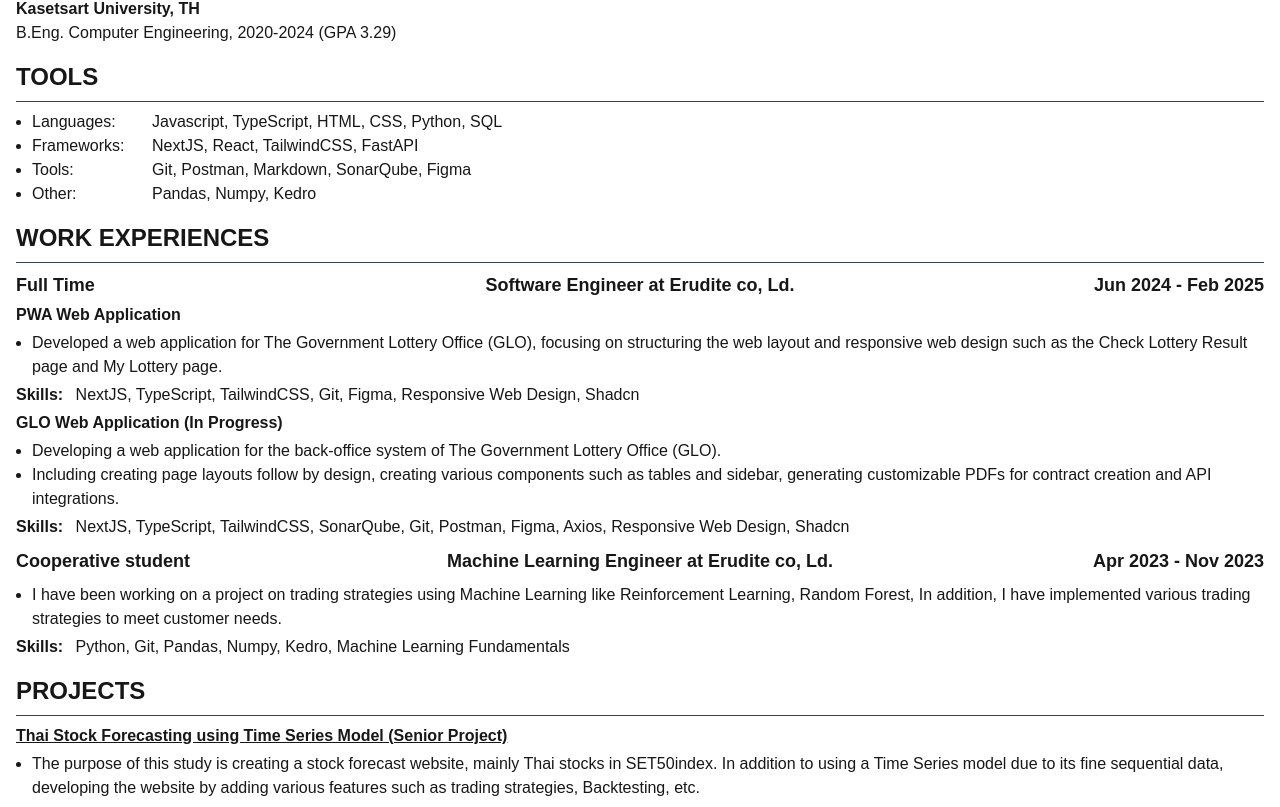
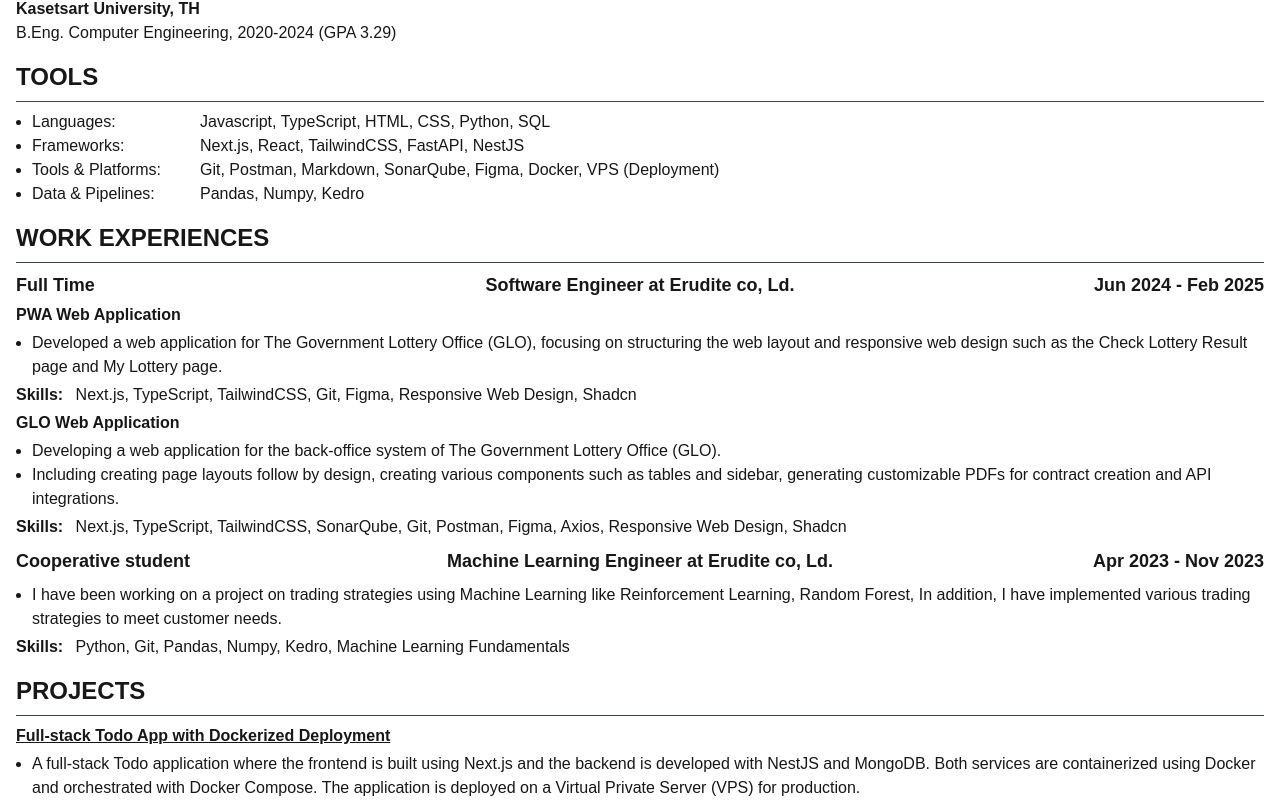
Before and after one commit to jibeieieiei/resume-web, a Next.js app: page / in a window 1280 px wide. Shown: the part 292-1099 px from the top of the page. Built offline with nearby package versions, Linux system fonts and the light colour scheme.

Commit message:
feat: update data

```diff
--- a/app/_components/Tools.tsx
+++ b/app/_components/Tools.tsx
@@ -12,7 +12,7 @@
         {TOOLS.map((item) => (
           <li className="w-full" key={item.category}>
             <div className="flex gap-2">
-              <span className="w-28">{item.category}:</span>
+              <span className="w-40">{item.category}:</span>
               <span>{item.detail}</span>
             </div>
           </li>
--- a/app/_constants/data.ts
+++ b/app/_constants/data.ts
@@ -49,14 +49,16 @@
   },
   {
     category: 'Frameworks',
-    detail: 'NextJS, React, TailwindCSS, FastAPI',
+    detail: 'Next.js, React, TailwindCSS, FastAPI, NestJS',
   },
   {
-    category: 'Tools',
-    detail: 'Git, Postman, Markdown, SonarQube, Figma',
+    category: 'Tools & Platforms',
+    detail:
+      'Git, Postman, Markdown, SonarQube, Figma, Docker, VPS (Deployment)',
   },
+
   {
-    category: 'Other',
+    category: 'Data & Pipelines',
     detail: 'Pandas, Numpy, Kedro',
     // Data Science: Time Series Model, Scikit-Learn, Reinforcement Learning, Random Forest
   },
@@ -75,17 +77,17 @@
         ],
         link: '',
         skills:
-          'NextJS, TypeScript, TailwindCSS, Git, Figma, Responsive Web Design, Shadcn',
+          'Next.js, TypeScript, TailwindCSS, Git, Figma, Responsive Web Design, Shadcn',
       },
       {
-        name: 'GLO Web Application (In Progress)',
+        name: 'GLO Web Application',
         detail: [
           'Developing a web application for the back-office system of The Government Lottery Office (GLO).',
           'Including creating page layouts follow by design, creating various components such as tables and sidebar, generating customizable PDFs for contract creation and API integrations.',
         ],
         link: '',
         skills:
-          'NextJS, TypeScript, TailwindCSS, SonarQube, Git, Postman, Figma, Axios, Responsive Web Design, Shadcn',
+          'Next.js, TypeScript, TailwindCSS, SonarQube, Git, Postman, Figma, Axios, Responsive Web Design, Shadcn',
       },
     ],
     link: '',
@@ -113,12 +115,20 @@
 
 export const PROJECTS = [
   {
+    title: 'Full-stack Todo App with Dockerized Deployment',
+    detail: [
+      'A full-stack Todo application where the frontend is built using Next.js and the backend is developed with NestJS and MongoDB. Both services are containerized using Docker and orchestrated with Docker Compose. The application is deployed on a Virtual Private Server (VPS) for production.',
+    ],
+    link: 'https://todoapp.thepjutha.xyz',
+    mt: '',
+  },
+  {
     title: 'Thai Stock Forecasting using Time Series Model (Senior Project)',
     detail: [
       'The purpose of this study is creating a stock forecast website, mainly Thai stocks in SET50index. In addition to using a Time Series model due to its fine sequential data, developing the website by adding various features such as trading strategies, Backtesting, etc. ',
     ],
     link: 'https://github.com/jibeieieiei/frontend-th-forecasting',
-    mt: '',
+    mt: 'print:mt-[84px]',
   },
   {
     title: 'Kulony (Web Application using React)',
@@ -126,7 +136,7 @@
       'Kulony, which stands for Kasetsart University and colony, is the online community for KU personnels. It is the place where people discuss and share their campus lifestyles such as recommended subjects, trendy food  and other matters within the university. JavaScript, React, HTML and CSS are used in the project.',
     ],
     link: 'https://github.com/KUlony',
-    mt: 'print:mt-[84px]',
+    mt: '',
   },
   {
     title: 'Coffee Shop Reservation (Web Application using React)',
```
